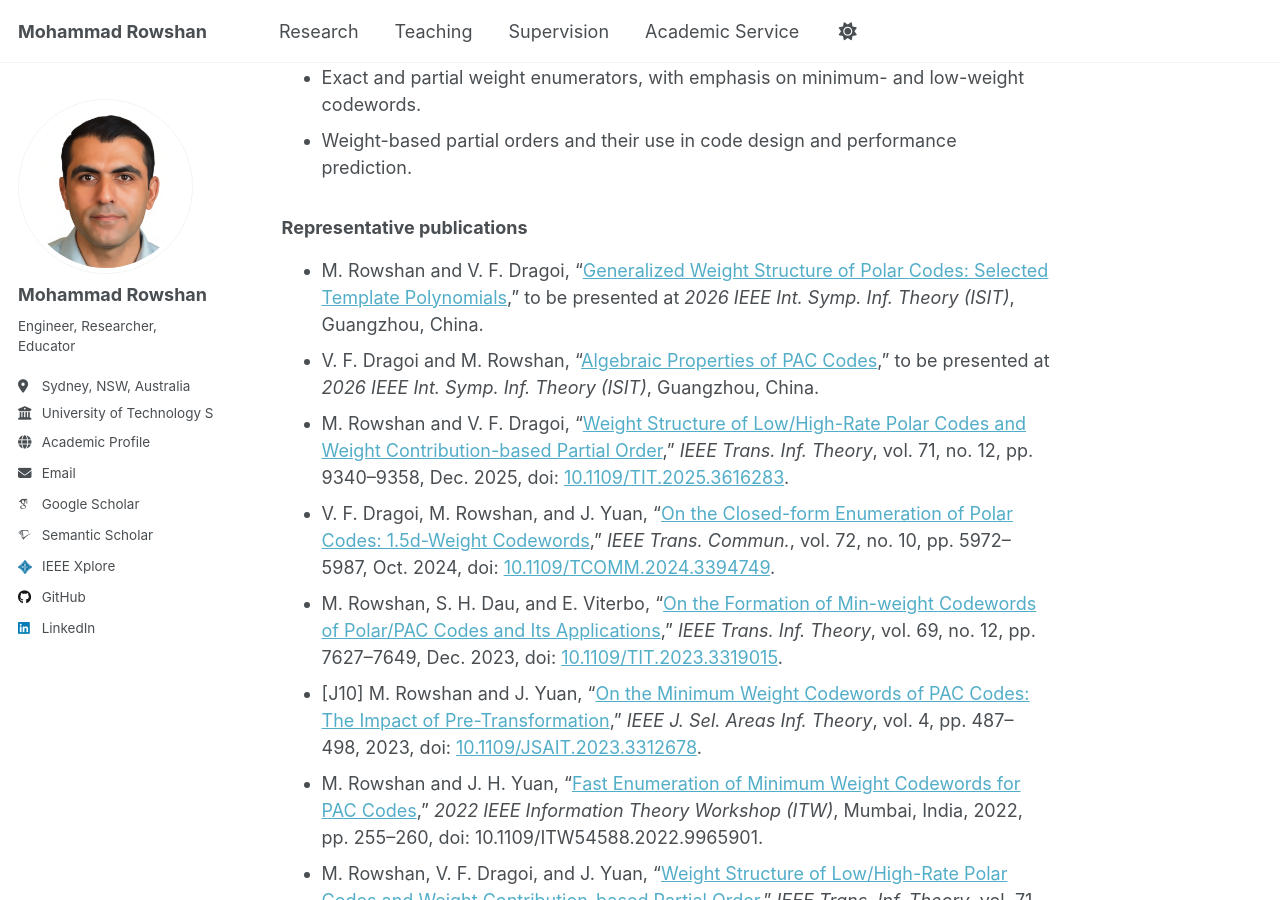
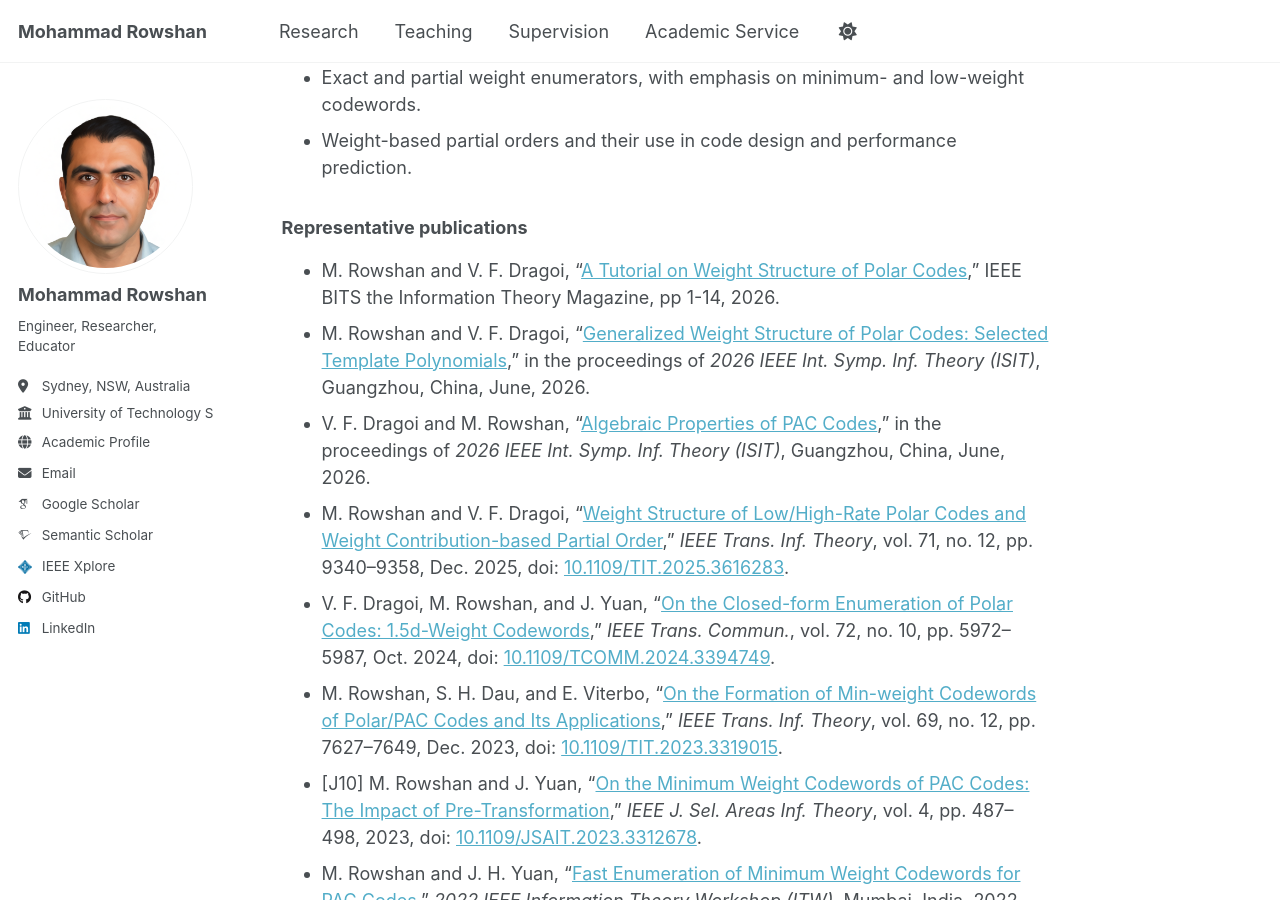
Before and after one commit to mohammad-rowshan/mohammad-rowshan.github.io, a Jekyll site: the page built from _pages/research.md, in a window 1280 px wide and 900 px high, scrolled down 3953 px. Built offline with Jekyll 4.4.1, drawn with Linux system fonts in a browser that asks for light colours; some web fonts are replaced; a script that is not in the unit is left out; comment, search, counter and statistics services are not loaded.

Commit message:
Update research.md

```diff
--- a/_pages/research.md
+++ b/_pages/research.md
@@ -81,8 +81,9 @@ Representative work
 
 ### Representative publications
 
-- M. Rowshan and V. F. Dragoi, “[Generalized Weight Structure of Polar Codes: Selected Template Polynomials](https://arxiv.org/pdf/2601.10362),” to be presented at *2026 IEEE Int. Symp. Inf. Theory (ISIT)*, Guangzhou, China.
-- V. F. Dragoi and M. Rowshan, “[Algebraic Properties of PAC Codes](https://arxiv.org/pdf/2601.10262),” to be presented at *2026 IEEE Int. Symp. Inf. Theory (ISIT)*, Guangzhou, China.
+- M. Rowshan and V. F. Dragoi, “[A Tutorial on Weight Structure of Polar Codes](https://ieeexplore.ieee.org/abstract/document/11520263/)," IEEE BITS the Information Theory Magazine, pp 1-14, 2026.
+- M. Rowshan and V. F. Dragoi, “[Generalized Weight Structure of Polar Codes: Selected Template Polynomials](https://arxiv.org/pdf/2601.10362),” in the proceedings of *2026 IEEE Int. Symp. Inf. Theory (ISIT)*, Guangzhou, China, June, 2026.
+- V. F. Dragoi and M. Rowshan, “[Algebraic Properties of PAC Codes](https://arxiv.org/pdf/2601.10262),” in the proceedings of *2026 IEEE Int. Symp. Inf. Theory (ISIT)*, Guangzhou, China, June, 2026.
 - M. Rowshan and V. F. Dragoi, “[Weight Structure of Low/High-Rate Polar Codes and Weight Contribution-based Partial Order](https://doi.org/10.1109/TIT.2025.3616283),” *IEEE Trans. Inf. Theory*, vol. 71, no. 12, pp. 9340–9358, Dec. 2025, doi: [10.1109/TIT.2025.3616283](https://doi.org/10.1109/TIT.2025.3616283).
 - V. F. Dragoi, M. Rowshan, and J. Yuan, “[On the Closed-form Enumeration of Polar Codes: 1.5d-Weight Codewords](https://doi.org/10.1109/TCOMM.2024.3394749),” *IEEE Trans. Commun.*, vol. 72, no. 10, pp. 5972–5987, Oct. 2024, doi: [10.1109/TCOMM.2024.3394749](https://doi.org/10.1109/TCOMM.2024.3394749).
 - M. Rowshan, S. H. Dau, and E. Viterbo, “[On the Formation of Min-weight Codewords of Polar/PAC Codes and Its Applications](https://doi.org/10.1109/TIT.2023.3319015),” *IEEE Trans. Inf. Theory*, vol. 69, no. 12, pp. 7627–7649, Dec. 2023, doi: [10.1109/TIT.2023.3319015](https://doi.org/10.1109/TIT.2023.3319015).
```
